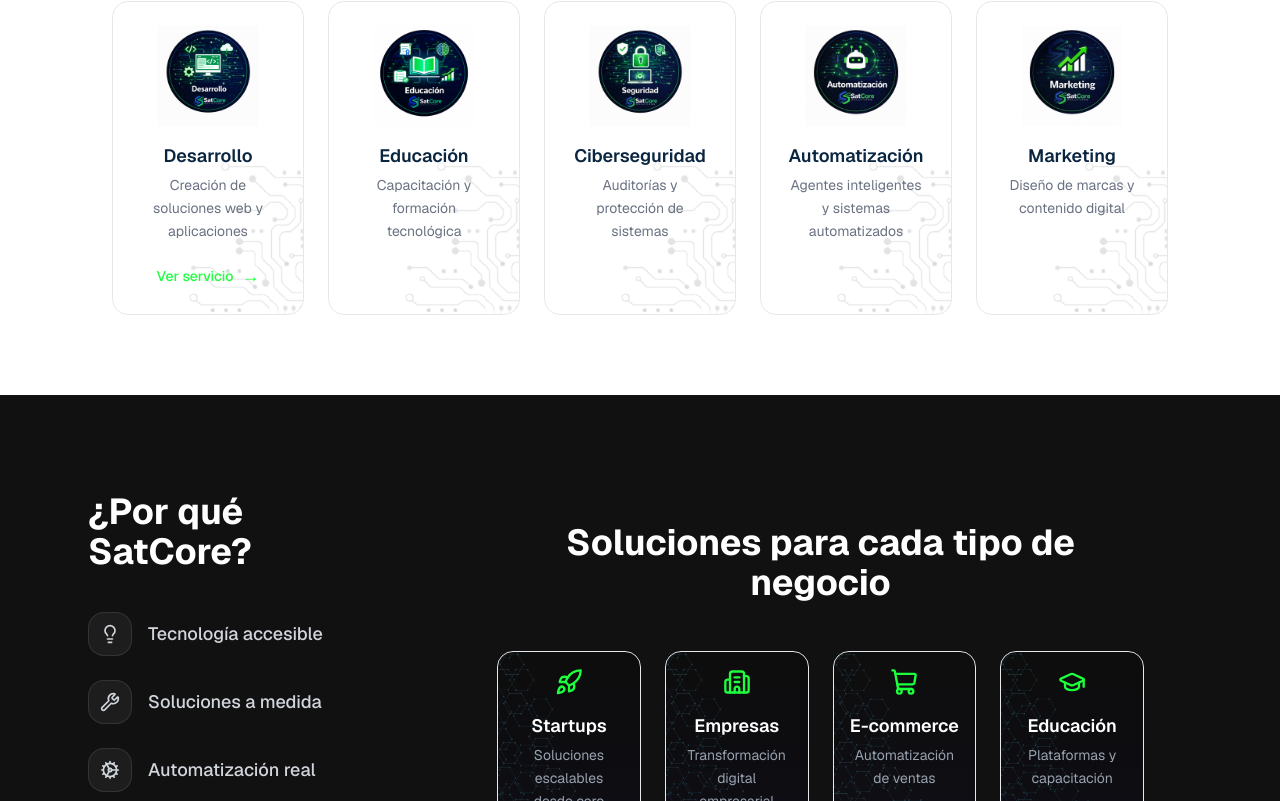
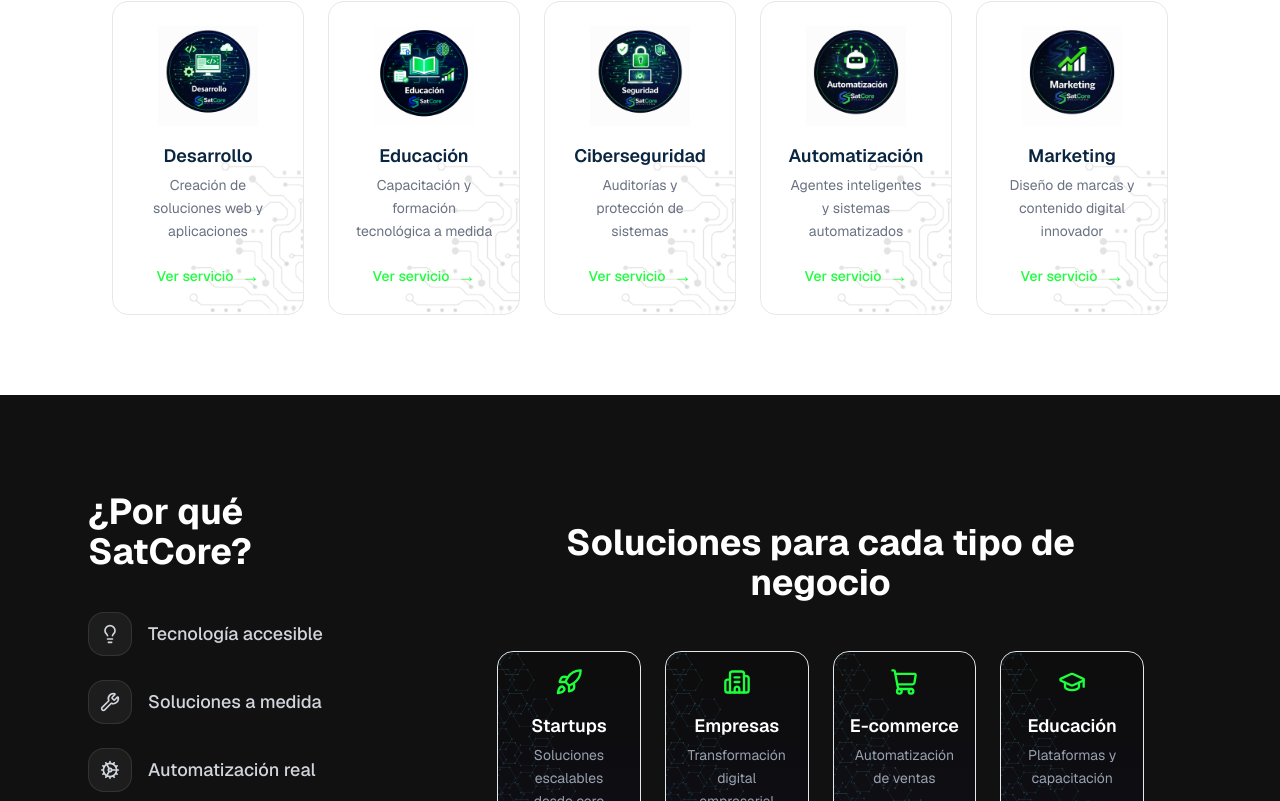
Before and after one commit to satcoresolutions/satcore-corporative, a Next.js app: page / in a window 1280 px wide. Shown: the part 967-1768 px from the top of the page. Built offline with nearby package versions, Linux system fonts and the light colour scheme; no server answers.

Commit message:
servicios
Activacion de todos los servicios en la pagina de inicio.

```diff
--- a/src/components/sections/home/ServicesHome.tsx
+++ b/src/components/sections/home/ServicesHome.tsx
@@ -31,27 +31,31 @@
   },
   {
     title: "Educación",
-    subtitle: "Capacitación y formación tecnológica",
+    subtitle: "Capacitación y formación tecnológica a medida",
     type: "educacion",
     active: true,
+    href: "/servicios/educacion",
   },
   {
     title: "Ciberseguridad",
     subtitle: "Auditorías y protección de sistemas",
     type: "ciberseguridad",
     active: true,
+    href: "/servicios/ciberseguridad",
   },
   {
     title: "Automatización",
     subtitle: "Agentes inteligentes y sistemas automatizados",
     type: "ia",
     active: true,
+    href: "/servicios/ia",
   },
   {
     title: "Marketing",
-    subtitle: "Diseño de marcas y contenido digital",
+    subtitle: "Diseño de marcas y contenido digital innovador",
     type: "branding",
     active: true,
+    href: "/servicios/branding",
   },
 ];
 
```
